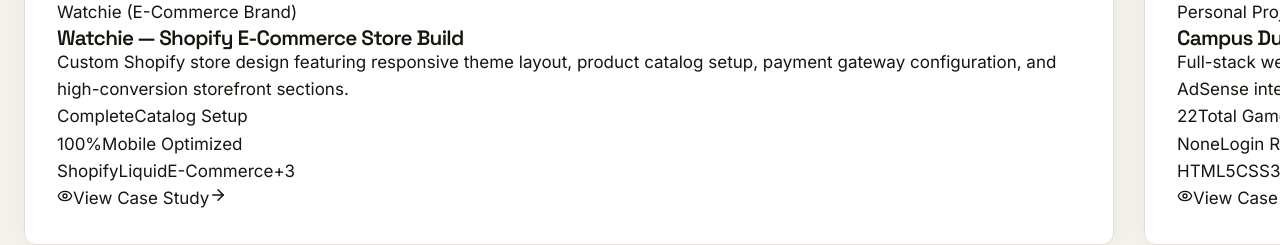
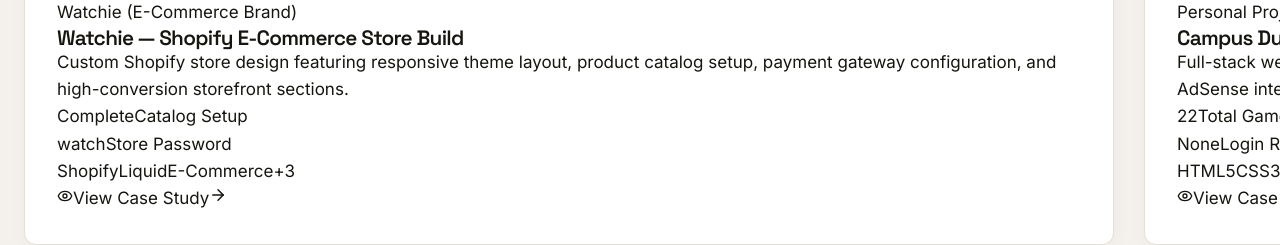
Before and after one commit to takiahmed24/raydrim, a Next.js app: page /portfolio in a window 1280 px wide. Shown: the part 1160-1405 px from the top of the page. Built offline with nearby package versions, Linux system fonts and the light colour scheme.

Commit message:
add storefront password 'watch' to Watchie project details

```diff
--- a/src/data/agencyData.ts
+++ b/src/data/agencyData.ts
@@ -128,7 +128,7 @@
     tags: ['Shopify', 'Liquid', 'E-Commerce', 'UI/UX', 'Payment Gateway'],
     metrics: [
       { label: 'Catalog Setup', value: 'Complete' },
-      { label: 'Mobile Optimized', value: '100%' },
+      { label: 'Store Password', value: 'watch' },
     ],
     featured: true,
   },
--- a/src/data/portfolioData.ts
+++ b/src/data/portfolioData.ts
@@ -24,19 +24,19 @@
     client: 'Watchie (E-Commerce Brand)',
     category: 'Shopify & E-Commerce',
     image: '/images/portfolio/watchie.jpg',
-    description: 'A modern, conversion-focused Shopify storefront built for timepiece collections. Features high-contrast hero visuals, mobile-optimized checkout, and streamlined catalog navigation.',
+    description: 'A modern, conversion-focused Shopify storefront built for timepiece collections. Features high-contrast hero visuals, mobile-optimized checkout, and streamlined catalog navigation. (Storefront Password: watch)',
     summary: 'Custom Shopify store design featuring responsive theme layout, product catalog setup, payment gateway configuration, and high-conversion storefront sections.',
     tags: ['Shopify', 'Liquid', 'E-Commerce', 'UI/UX', 'CRO', 'Payment Gateway'],
     metrics: [
       { label: 'Catalog Setup', value: 'Complete' },
-      { label: 'Mobile Optimized', value: '100%' },
+      { label: 'Store Password', value: 'watch' },
     ],
     featured: true,
     problem: 'The brand required an elegant, high-impact e-commerce storefront to showcase modern timepiece collections with fast mobile browsing and a seamless checkout experience.',
     solution: 'I designed and customized a high-converting Shopify store using liquid theme optimization, custom hero typography overlay, streamlined product navigation, and integrated payment processing.',
     techStack: ['Shopify Storefront', 'Liquid Theme Engine', 'Responsive CSS3', 'Shopify Payments', 'CRO Pass'],
     keyResults: [
-      'Built and launched responsive Shopify storefront at watchie-3.myshopify.com',
+      'Built and launched responsive Shopify storefront at watchie-3.myshopify.com (Password: watch)',
       'Customized full-width hero banner and product action triggers',
       'Configured payment gateways, shipping rules, and tax settings',
       'Transferred full store ownership to the client upon completion',
```
